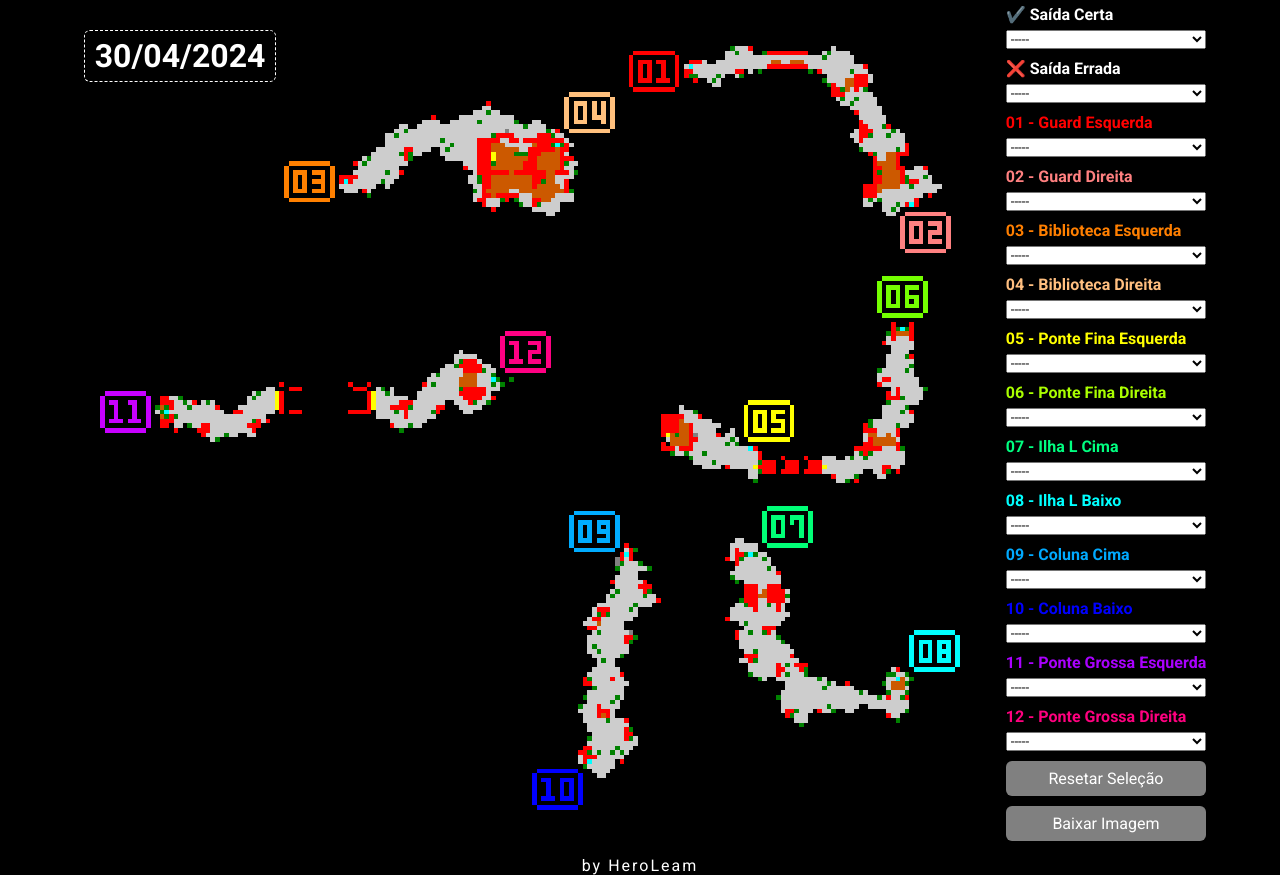
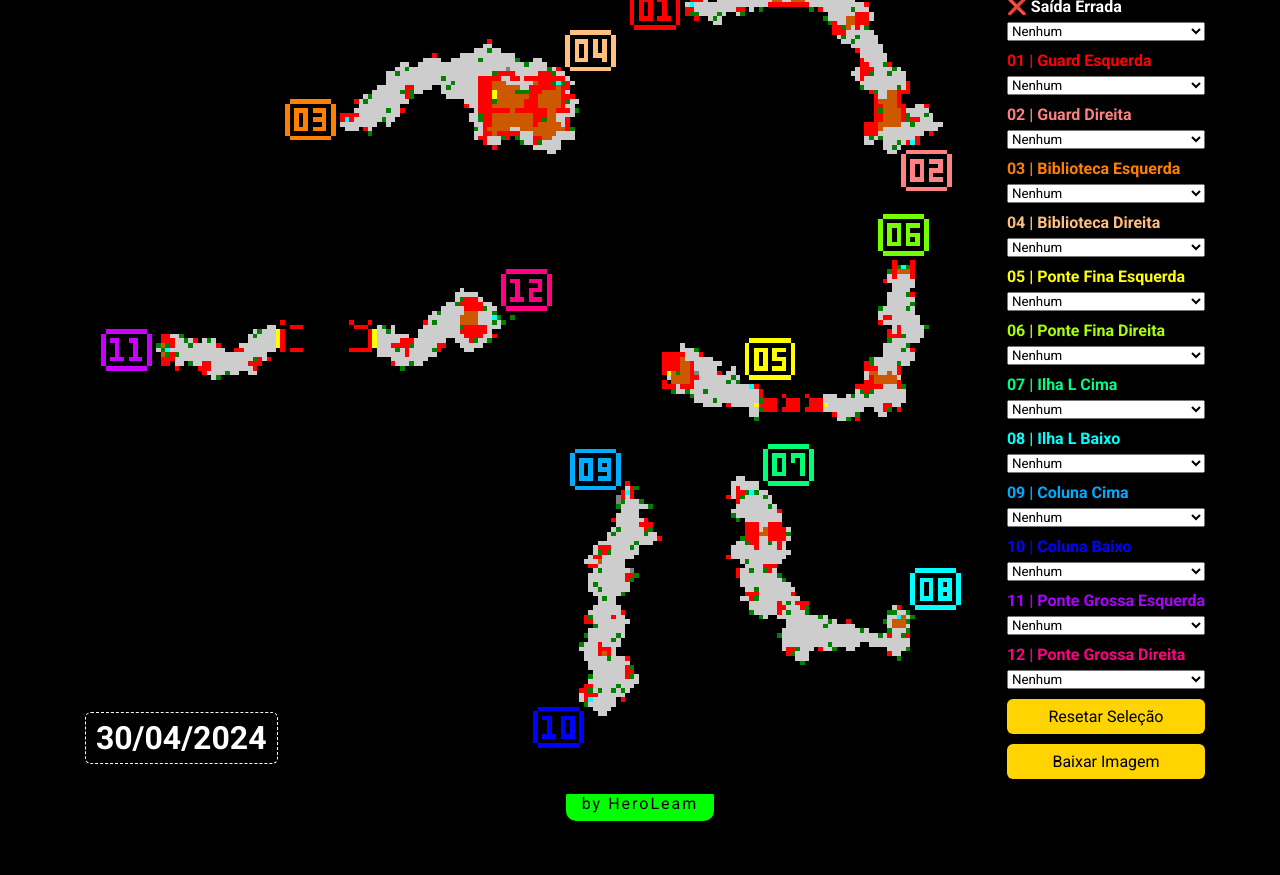
Before and after one commit to HeroLeam/maze, a plain HTML site: page index.html in a window 1280 px wide. Both pictures are taken after a click on the button "Resetar Seleção". After the commit the page ends 821 px from the top, so only its background shows below. Drawn offline with Linux system fonts and the light colour scheme.

Commit message:
Ajustes
Imagens, Estilos e Funções ajustadas

```diff
--- a/index.html
+++ b/index.html
@@ -33,7 +33,7 @@
                 <div class="option-group">
                     <label for="saida-certa">✔️ Saída Certa </label>
                     <select id="saida-certa" name="saida-certa">
-                        <option>-----</option>
+                        <option value="nenhum">Nenhum</option>
                         <option value="scge">Guard Esquerda</option>
                         <option value="scgd">Guard Direita</option>
                         <option value="scbe">Biblioteca Esquerda</option>
@@ -51,7 +51,7 @@
                 <div class="option-group">
                     <label for="saida-errada">❌ Saída Errada</label>
                     <select id="saida-errada" name="saida-errada">
-                        <option>-----</option>
+                        <option value="nenhum">Nenhum</option>
                         <option value="sege">Guard Esquerda</option>
                         <option value="segd">Guard Direita</option>
                         <option value="sebe">Biblioteca Esquerda</option>
@@ -67,9 +67,9 @@
                     </select>
                 </div>
                 <div class="option-group">
-                    <label for="guard-esquerda" style="color: #ff0000;">01 - Guard Esquerda</label>
+                    <label for="guard-esquerda" style="color: #ff0000;">01 | Guard Esquerda</label>
                     <select id="guard-esquerda" name="guard-esquerda">
-                        <option>-----</option>
+                        <option value="nenhum">Nenhum</option>
                         <option value="gege">Guard Esquerda</option>
                         <option value="gegd">Guard Direita</option>
                         <option value="gebe">Biblioteca Esquerda</option>
@@ -85,9 +85,9 @@
                     </select>
                 </div>
                 <div class="option-group">
-                    <label for="guard-direita" style="color: #ff8080;">02 - Guard Direita</label>
+                    <label for="guard-direita" style="color: #ff8080;">02 | Guard Direita</label>
                     <select id="guard-direita" name="guard-direita">
-                        <option>-----</option>
+                        <option value="nenhum">Nenhum</option>
                         <option value="gdge">Guard Esquerda</option>
                         <option value="gdgd">Guard Direita</option>
                         <option value="gdbe">Biblioteca Esquerda</option>
@@ -103,9 +103,9 @@
                     </select>
                 </div>
                 <div class="option-group">
-                    <label for="biblioteca-esquerda" style="color: #ff7f00;">03 - Biblioteca Esquerda</label>
+                    <label for="biblioteca-esquerda" style="color: #ff7f00;">03 | Biblioteca Esquerda</label>
                     <select id="biblioteca-esquerda" name="biblioteca-esquerda">
-                        <option>-----</option>
+                        <option value="nenhum">Nenhum</option>
                         <option value="bege">Guard Esquerda</option>
                         <option value="begd">Guard Direita</option>
                         <option value="bebe">Biblioteca Esquerda</option>
@@ -121,9 +121,9 @@
                     </select>
                 </div>
                 <div class="option-group">
-                    <label for="biblioteca-direta" style="color: #ffbf80;">04 - Biblioteca Direita</label>
+                    <label for="biblioteca-direta" style="color: #ffbf80;">04 | Biblioteca Direita</label>
                     <select id="biblioteca-direta" name="biblioteca-direta">
-                        <option>-----</option>
+                        <option value="nenhum">Nenhum</option>
                         <option value="bdge">Guard Esquerda</option>
                         <option value="bdgd">Guard Direita</option>
                         <option value="bdbe">Biblioteca Esquerda</option>
@@ -139,9 +139,9 @@
                     </select>
                 </div>
                 <div class="option-group">
-                    <label for="ponte-fina-esquerda" style="color: #ffff00;">05 - Ponte Fina Esquerda</label>
+                    <label for="ponte-fina-esquerda" style="color: #ffff00;">05 | Ponte Fina Esquerda</label>
                     <select id="ponte-fina-esquerda" name="ponte-fina-esquerda">
-                        <option>-----</option>
+                        <option value="nenhum">Nenhum</option>
                         <option value="pfege">Guard Esquerda</option>
                         <option value="pfegd">Guard Direita</option>
                         <option value="pfebe">Biblioteca Esquerda</option>
@@ -157,9 +157,9 @@
                     </select>
                 </div>
                 <div class="option-group">
-                    <label for="ponte-fina-direita" style="color: #aaff00;">06 - Ponte Fina Direita</label>
+                    <label for="ponte-fina-direita" style="color: #aaff00;">06 | Ponte Fina Direita</label>
                     <select id="ponte-fina-direita" name="ponte-fina-direita">
-                        <option>-----</option>
+                        <option value="nenhum">Nenhum</option>
                         <option value="pfdge">Guard Esquerda</option>
                         <option value="pfdgd">Guard Direita</option>
                         <option value="pfdbe">Biblioteca Esquerda</option>
@@ -175,9 +175,9 @@
                     </select>
                 </div>
                 <div class="option-group">
-                    <label for="ilha-l-cima" style="color: #00ff80;">07 - Ilha L Cima</label>
+                    <label for="ilha-l-cima" style="color: #00ff80;">07 | Ilha L Cima</label>
                     <select id="ilha-l-cima" name="ilha-l-cima">
-                        <option>-----</option>
+                        <option value="nenhum">Nenhum</option>
                         <option value="ilcge">Guard Esquerda</option>
                         <option value="ilcgd">Guard Direita</option>
                         <option value="ilcbe">Biblioteca Esquerda</option>
@@ -193,9 +193,9 @@
                     </select>
                 </div>
                 <div class="option-group">
-                    <label for="ilha-l-baixo" style="color: #00ffff;">08 - Ilha L Baixo</label>
+                    <label for="ilha-l-baixo" style="color: #00ffff;">08 | Ilha L Baixo</label>
                     <select id="ilha-l-baixo" name="ilha-l-baixo">
-                        <option>-----</option>
+                        <option value="nenhum">Nenhum</option>
                         <option value="ilbge">Guard Esquerda</option>
                         <option value="ilbgd">Guard Direita</option>
                         <option value="ilbbe">Biblioteca Esquerda</option>
@@ -211,9 +211,9 @@
                     </select>
                 </div>
                 <div class="option-group">
-                    <label for="coluna-cima" style="color: #00aaff;">09 - Coluna Cima</label>
+                    <label for="coluna-cima" style="color: #00aaff;">09 | Coluna Cima</label>
                     <select id="coluna-cima" name="coluna-cima">
-                        <option>-----</option>
+                        <option value="nenhum">Nenhum</option>
                         <option value="ccge">Guard Esquerda</option>
                         <option value="ccgd">Guard Direita</option>
                         <option value="ccbe">Biblioteca Esquerda</option>
@@ -229,9 +229,9 @@
                     </select>
                 </div>
                 <div class="option-group">
-                    <label for="coluna-baixo" style="color: #0000ff;">10 - Coluna Baixo</label>
+                    <label for="coluna-baixo" style="color: #0000ff;">10 | Coluna Baixo</label>
                     <select id="coluna-baixo" name="coluna-baixo">
-                        <option>-----</option>
+                        <option value="nenhum">Nenhum</option>
                         <option value="cbge">Guard Esquerda</option>
                         <option value="cbgd">Guard Direita</option>
                         <option value="cbbe">Biblioteca Esquerda</option>
@@ -247,9 +247,9 @@
                     </select>
                 </div>
                 <div class="option-group">
-                    <label for="ponte-grossa-esquerda" style="color: #aa00ff;">11 - Ponte Grossa Esquerda</label>
+                    <label for="ponte-grossa-esquerda" style="color: #aa00ff;">11 | Ponte Grossa Esquerda</label>
                     <select id="ponte-grossa-esquerda" name="ponte-grossa-esquerda">
-                        <option>-----</option>
+                        <option value="nenhum">Nenhum</option>
                         <option value="pgege">Guard Esquerda</option>
                         <option value="pgegd">Guard Direita</option>
                         <option value="pgebe">Biblioteca Esquerda</option>
@@ -265,9 +265,9 @@
                     </select>
                 </div>
                 <div class="option-group">
-                    <label for="ponte-grossa-direita" style="color: #ff007f;">12 - Ponte Grossa Direita</label>
+                    <label for="ponte-grossa-direita" style="color: #ff007f;">12 | Ponte Grossa Direita</label>
                     <select id="ponte-grossa-direita" name="ponte-grossa-direita">
-                        <option>-----</option>
+                        <option value="nenhum">Nenhum</option>
                         <option value="pgdge">Guard Esquerda</option>
                         <option value="pgdgd">Guard Direita</option>
                         <option value="pgdbe">Biblioteca Esquerda</option>
--- a/src/css/style.css
+++ b/src/css/style.css
@@ -2,12 +2,18 @@ body {
   background-color: black;
   color: white;
   height: 100vh;
+  margin: 0;
+  display: flex;
+  flex-direction: column;
+  justify-content: center;
+  align-items: center;
 }
 
 main {
   display: flex;
   justify-content: center;
   align-items: center;
+  flex-grow: 1;
 }
 
 .container {
@@ -23,7 +29,7 @@ p {
   margin: 20px;
   padding: 6px 10px;
   position: absolute;
-  top: 10px;
+  bottom: 10px;
   left: 10px;
   font-size: 2em;
   font-weight: bold;
@@ -56,8 +62,8 @@ label {
 }
 
 button {
-  background-color: gray;
-  color: #fff;
+  background-color: #ffd400;
+  color: black;
   border: none;
   border-radius: 6px;
   padding: 8px 16px;
@@ -67,18 +73,24 @@ button {
 }
 
 button:hover {
-  background-color: lightgray;
+  background-color: #ccaa00;
 }
 
 footer {
+  margin-bottom: 50px;
+}
+
+footer>a {
+  background-color: #00ff00;
+  color: black;
+  border-radius: 10px;
+  padding: 8px 16px;
   font-weight: 400;
   letter-spacing: 2px;
-  color: white;
-  margin-top: auto;
   text-align: center;
 }
 
 footer>a:hover {
-  color: cyan;
-  font-size: 1.1em;
+  background-color: #00cc00;
+  color: black;
 }
--- a/src/js/select.js
+++ b/src/js/select.js
@@ -12,7 +12,7 @@ function trocarImagem(selectId, imgSrc, index) {
     document.querySelector('.container').appendChild(overlayImg);
   }
 
-  if (imgSrc === '-----') {
+  if (imgSrc === 'nenhum') {
     overlayImg.style.display = 'none';
   } else {
     overlayImg.src = 'src/image/' + imgSrc + '.png';
@@ -21,27 +21,29 @@ function trocarImagem(selectId, imgSrc, index) {
 }
 
 function resetarSelecao() {
-  document.getElementById('saida-certa').value = '-----';
-  document.getElementById('saida-errada').value = '-----';
-  document.getElementById('guard-esquerda').value = '-----';
-  document.getElementById('guard-direita').value = '-----';
-  document.getElementById('biblioteca-esquerda').value = '-----';
-  document.getElementById('biblioteca-direta').value = '-----';
-  document.getElementById('ponte-fina-esquerda').value = '-----';
-  document.getElementById('ponte-fina-direita').value = '-----';
-  document.getElementById('ilha-l-cima').value = '-----';
-  document.getElementById('ilha-l-baixo').value = '-----';
-  document.getElementById('coluna-cima').value = '-----';
-  document.getElementById('coluna-baixo').value = '-----';
-  document.getElementById('ponte-grossa-esquerda').value = '-----';
-  document.getElementById('ponte-grossa-direita').value = '-----';
+  document.getElementById('saida-certa').value = 'nenhum';
+  document.getElementById('saida-errada').value = 'nenhum';
+  document.getElementById('guard-esquerda').value = 'nenhum';
+  document.getElementById('guard-direita').value = 'nenhum';
+  document.getElementById('biblioteca-esquerda').value = 'nenhum';
+  document.getElementById('biblioteca-direta').value = 'nenhum';
+  document.getElementById('ponte-fina-esquerda').value = 'nenhum';
+  document.getElementById('ponte-fina-direita').value = 'nenhum';
+  document.getElementById('ilha-l-cima').value = 'nenhum';
+  document.getElementById('ilha-l-baixo').value = 'nenhum';
+  document.getElementById('coluna-cima').value = 'nenhum';
+  document.getElementById('coluna-baixo').value = 'nenhum';
+  document.getElementById('ponte-grossa-esquerda').value = 'nenhum';
+  document.getElementById('ponte-grossa-direita').value = 'nenhum';
 
-  for (var i = 1; i <= 3; i++) {
-    var overlayImg = document.getElementById('overlay-img-' + i);
-    if (overlayImg) {
-      overlayImg.style.display = 'none';
-    }
-  }
+  var selects = document.querySelectorAll('select');
+  selects.forEach(function(select) {
+    var event = new Event('change', {
+      bubbles: true,
+      cancelable: true,
+    });
+    select.dispatchEvent(event);
+  });
 }
 
 document.getElementById('saida-certa').addEventListener('change', function() {
```
Also changed, not shown: src/image/cbpge.png, src/image/ilbpgd.png, src/image/ilbpge.png, src/image/pgecb.png, src/image/pgecc.png, src/image/pgeilb.png, src/image/pgeilc.png, 1 other file.
